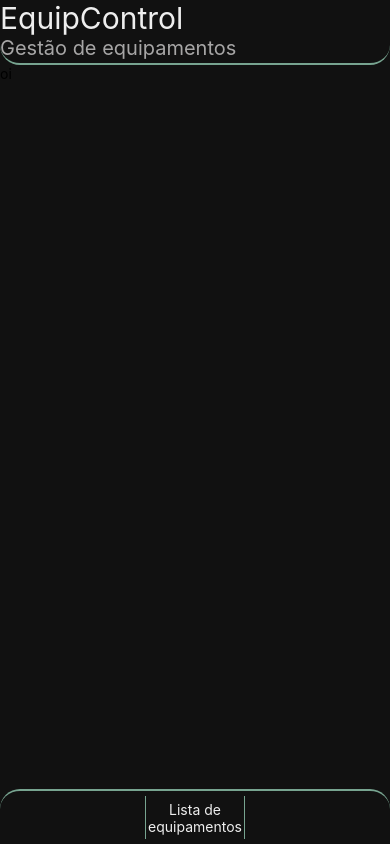
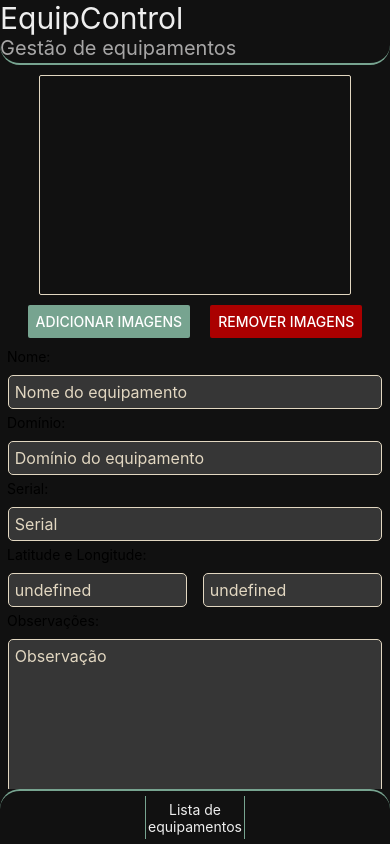
Before and after one commit to CodeLabFatec/EquipControl, a React Native app: screen /RegisterEquipment in a window 390 px wide. Built offline with nearby package versions, Linux system fonts and the light colour scheme.

Commit message:
inserção de imagens

```diff
--- a/package.json
+++ b/package.json
@@ -20,6 +20,8 @@
     "path": "^0.12.7",
     "react": "18.2.0",
     "react-native": "0.72.4",
+    "react-native-image-crop-picker": "^0.40.0",
+    "react-native-image-picker": "^7.0.0",
     "react-native-safe-area-context": "^4.7.2",
     "react-native-screens": "^3.25.0",
     "react-native-vector-icons": "^10.0.0"
--- a/src/helpers/validators/equipmentValidator.ts
+++ b/src/helpers/validators/equipmentValidator.ts
@@ -21,6 +21,7 @@ const defaultEquipment: Equipment = {
   name: undefined,
   notes: undefined,
   serial: undefined,
+  state: true
 };
 
 export {validateEquipment, defaultEquipment};
--- a/src/helpers/validators/index.ts
+++ b/src/helpers/validators/index.ts
@@ -1,3 +1,4 @@
-import {validateEquipment, defaultEquipment} from './equipmentValidator';
+import { validateEquipment } from './equipmentValidator';
+import { defaultEquipment } from './equipmentValidator';
 
 export {validateEquipment, defaultEquipment};
--- a/src/modules/pages/equipmentRegister.tsx
+++ b/src/modules/pages/equipmentRegister.tsx
@@ -1,38 +1,378 @@
 import React, { useState } from 'react';
-import { View, Text, StyleSheet } from 'react-native';
+import {
+  View,
+  Text,
+  StyleSheet,
+  Pressable,
+  TextInput,
+  ScrollView,
+  Alert,
+  Button,
+  Image
+} from 'react-native';
 import { equipmentController } from '../../api';
 import { Equipment } from '../../helpers/models';
 import Icon from 'react-native-vector-icons/FontAwesome5';
 import Carousel from '../components/carousel';
+import { defaultEquipment } from '../../helpers/validators/equipmentValidator';
+import ImagePicker from 'react-native-image-crop-picker';
 
-function EquipmentRegister({ navigation, route }) {
+function EquipmentRegister({ navigation }) {
+  const [equipamento, setEquipamento] = React.useState(defaultEquipment);
+
+  const [selectedImages, setSelectedImages] = useState([]);
+
+  const pickMultiple = async () => {
+    try {
+      const images = await ImagePicker.openPicker({
+        width: 150, // Defina a largura desejada para redimensionar a imagem
+        height: 150, // Defina a altura desejada para redimensionar a imagem
+        cropping: true,
+        multiple: true,
+        includeBase64: true,
+        mediaType: 'photo'
+      });
+      setSelectedImages(images);
+    } catch (error) {
+      console.log(error);
+    }
+  };
+
+  const removeImage = (index) => {
+    const imagensAtualizadas = [...selectedImages];
+    imagensAtualizadas.splice(index, 2); // Remove a imagem do array
+    setSelectedImages(imagensAtualizadas); // Atualiza o estado com o novo array
+  };
+
+  const handleUpdateEquipamento = () => {
+    Alert.alert('Atualizar', 'Deseja realmente atualizar este equipamento?', [
+      {
+        text: 'Não',
+        style: 'cancel',
+      },
+      {
+        text: 'Sim',
+        onPress: () => {
+          equipmentController.update(equipamento);
+          Alert.alert('Sucesso', 'Sucesso ao atualizar este equipamento.', [
+            {
+              text: 'Ok',
+              style: 'default',
+            },
+          ]);
+        },
+      },
+    ]);
+  };
 
   return (
-    <View>
-      <Text>oi</Text>
-    </View>
+    <ScrollView style={styles.container}>
+      <View style={styles.imageContainer}>
+        <View style={styles.equipment}>
+          {equipamento.files && equipamento.files.length > 0 ? (
+            <Carousel files={equipamento.files} />
+          ) : (
+            selectedImages.map((image, index) => (
+                <Image resizeMode='contain' source={{ uri: image.path }} key={index} style={{width: '100%', height: '100%'}}/>
+            ))
+          )}
+        </View>
+        <View style={styles.buttonContainerImage}>
+          <View style={styles.buttonContainer}>
+            <Button title="Adicionar Imagens" onPress={pickMultiple} color='#77A490' />
+            <Button title="Remover Imagens" onPress={removeImage} color='#aa0000' />
+          </View>
+        </View>
+      </View>
+      <View style={styles.formContainer}>
+        <Text style={styles.inputLabel}>Nome:</Text>
+        <View style={styles.textContainer}>
+          <TextInput
+            placeholder="Nome do equipamento"
+            placeholderTextColor={'#E2D7C1'}
+            maxLength={40}
+            onChangeText={text => setEquipamento({ ...equipamento, name: text })}
+            value={equipamento.name}
+            style={styles.serialEquipmentInput}
+          />
+        </View>
+        <Text style={styles.inputLabel}>Domínio:</Text>
+        <View style={styles.textContainer}>
+          <TextInput
+            placeholder="Domínio do equipamento"
+            placeholderTextColor={'#E2D7C1'}
+            maxLength={40}
+            aria-disabled
+            onChangeText={text =>
+              setEquipamento({ ...equipamento, domain: text })
+            }
+            value={equipamento._id}
+            style={styles.serialEquipmentInput}
+          />
+        </View>
+        <Text style={styles.inputLabel}>Serial:</Text>
+        <View style={styles.textContainer}>
+          <TextInput
+            placeholder="Serial"
+            placeholderTextColor={'#E2D7C1'}
+            maxLength={40}
+            onChangeText={text =>
+              setEquipamento({ ...equipamento, serial: text })
+            }
+            value={equipamento.serial}
+            style={styles.serialEquipmentInput}
+          />
+        </View>
+        <Text style={styles.inputLabel}>Latitude e Longitude:</Text>
+        <View style={styles.textContainer}>
+          <TextInput
+            placeholder="Latitude"
+            keyboardType="numeric"
+            placeholderTextColor={'#E2D7C1'}
+            maxLength={40}
+            onChangeText={text =>
+              setEquipamento({ ...equipamento, latitude: Number(text) })
+            }
+            value={equipamento.latitude + ''}
+            style={styles.latitudeEquipmentInput}
+          />
+          <TextInput
+            placeholder="Longitude"
+            keyboardType="numeric"
+            placeholderTextColor={'#E2D7C1'}
+            maxLength={40}
+            onChangeText={text =>
+              setEquipamento({ ...equipamento, longitude: Number(text) })
+            }
+            value={equipamento.longitude + ''}
+            style={styles.longitudeEquipmentInput}
+          />
+        </View>
+        <Text style={styles.inputLabel}>Observações:</Text>
+        <View style={styles.textContainer}>
+          <TextInput
+            placeholder="Observação"
+            scrollEnabled={true}
+            placeholderTextColor={'#E2D7C1'}
+            multiline={true}
+            numberOfLines={7}
+            onChangeText={text => setEquipamento({ ...equipamento, notes: text })}
+            value={equipamento.notes}
+            style={styles.observationEquipmentInput}
+          />
+        </View>
+      </View>
+      <View style={styles.buttonsContainer}>
+        <Pressable
+          style={styles.confirmButton}
+          onPress={handleUpdateEquipamento}>
+          <Text style={styles.confirmText}>Cadastrar Equipamento</Text>
+        </Pressable>
+      </View>
+    </ScrollView>
   );
 }
 
 const styles = StyleSheet.create({
+  container: {
+    marginBottom: 55,
+  },
+
+  imageContainer: {
+    display: 'flex',
+    flexDirection: 'column',
+    width: '100%',
+    marginTop: 10,
+    justifyContent: 'center',
+    alignItems: 'center',
+  },
+
   equipment: {
-    width: '70%',
-    height: 200,
+    width: '80%',
+    height: 220,
     zIndex: 1,
-    borderColor: 'gray',
+    borderColor: '#E2D7C1',
     borderWidth: 1,
     borderRadius: 2,
-    marginLeft: 4,
-    backgroundColor: '#111111',
   },
-  name: {
+
+  buttonContainerImage: {
+    display: 'flex',
+    flexDirection: 'column',
+    alignItems: 'center',
+    justifyContent: 'center',
+    width: '100%',
+    padding: 10,
+  },
+
+  buttonContainer: {
+    display: 'flex',
+    flexDirection: 'row',
+    alignItems: 'center',
+    justifyContent: 'center',
+    gap: 20,
+  },
+
+  inputLabel: {
+    paddingLeft: 7,
+  },
+
+  equipmentName: {
     color: '#fff',
   },
+
   fileIcon: {
     textAlign: 'center',
     fontSize: 25,
     color: '#fff',
   },
+
+  addIcon: {
+    fontSize: 38,
+    color: '#77A490',
+  },
+
+  removeIcon: {
+    fontSize: 38,
+    color: 'gray',
+    marginTop: 5,
+  },
+
+  formContainer: {
+    width: '100%',
+  },
+
+  textContainer: {
+    display: 'flex',
+    flexDirection: 'row',
+    justifyContent: 'center',
+    width: '100%',
+    paddingVertical: 5,
+    marginTop: 5,
+  },
+
+  tipeEquipmentInput: {
+    backgroundColor: '#363636',
+    borderColor: '#E2D7C1',
+    borderWidth: 0.5,
+    borderRadius: 5,
+    fontSize: 16,
+    color: '#E2D7C1',
+    padding: 6,
+    width: '60%',
+  },
+
+  idEquipmentInput: {
+    backgroundColor: '#363636',
+    borderColor: '#E2D7C1',
+    borderWidth: 0.5,
+    borderRadius: 5,
+    fontSize: 16,
+    color: '#E2D7C1',
+    padding: 6,
+    width: '32%',
+    marginLeft: '4%',
+  },
+
+  serialEquipmentInput: {
+    backgroundColor: '#363636',
+    borderColor: '#E2D7C1',
+    borderWidth: 0.5,
+    borderRadius: 5,
+    fontSize: 16,
+    color: '#E2D7C1',
+    padding: 6,
+    width: '96%',
+  },
+
+  observationEquipmentInput: {
+    backgroundColor: '#363636',
+    borderColor: '#E2D7C1',
+    borderWidth: 0.5,
+    borderRadius: 5,
+    fontSize: 16,
+    color: '#E2D7C1',
+    padding: 6,
+    width: '96%',
+    textAlignVertical: 'top',
+  },
+
+  longitudeEquipmentInput: {
+    backgroundColor: '#363636',
+    borderColor: '#E2D7C1',
+    borderWidth: 0.5,
+    borderRadius: 5,
+    fontSize: 16,
+    color: '#E2D7C1',
+    padding: 6,
+    width: '46%',
+    marginLeft: '4%',
+  },
+
+  latitudeEquipmentInput: {
+    backgroundColor: '#363636',
+    borderColor: '#E2D7C1',
+    borderWidth: 0.5,
+    borderRadius: 5,
+    fontSize: 16,
+    color: '#E2D7C1',
+    padding: 6,
+    width: '46%',
+  },
+
+  buttonsContainer: {
+    display: 'flex',
+    flexDirection: 'row',
+    justifyContent: 'center',
+    height: 60,
+    marginTop: 5,
+  },
+
+  activeButton: {
+    backgroundColor: '#77A490',
+    width: '46%',
+    height: 50,
+    marginTop: 5,
+    borderRadius: 10,
+    justifyContent: 'center',
+  },
+
+  disableButton: {
+    backgroundColor: 'gray',
+    width: '46%',
+    height: 50,
+    marginTop: 5,
+    borderRadius: 10,
+    marginLeft: '4%',
+    justifyContent: 'center',
+  },
+
+  activeText: {
+    fontSize: 25,
+    textAlign: 'center',
+    color: '#EEEEEE',
+  },
+
+  disableText: {
+    fontSize: 25,
+    textAlign: 'center',
+    color: '#EEEEEE',
+  },
+
+  confirmButton: {
+    backgroundColor: '#77A490',
+    width: '96%',
+    height: 50,
+    marginTop: 5,
+    borderRadius: 10,
+    justifyContent: 'center',
+  },
+
+  confirmText: {
+    fontSize: 25,
+    textAlign: 'center',
+    color: '#EEEEEE',
+  },
 });
 
 export default EquipmentRegister;
```
Also changed, not shown: 2 other files (tests, documents, lock files or other folders).
